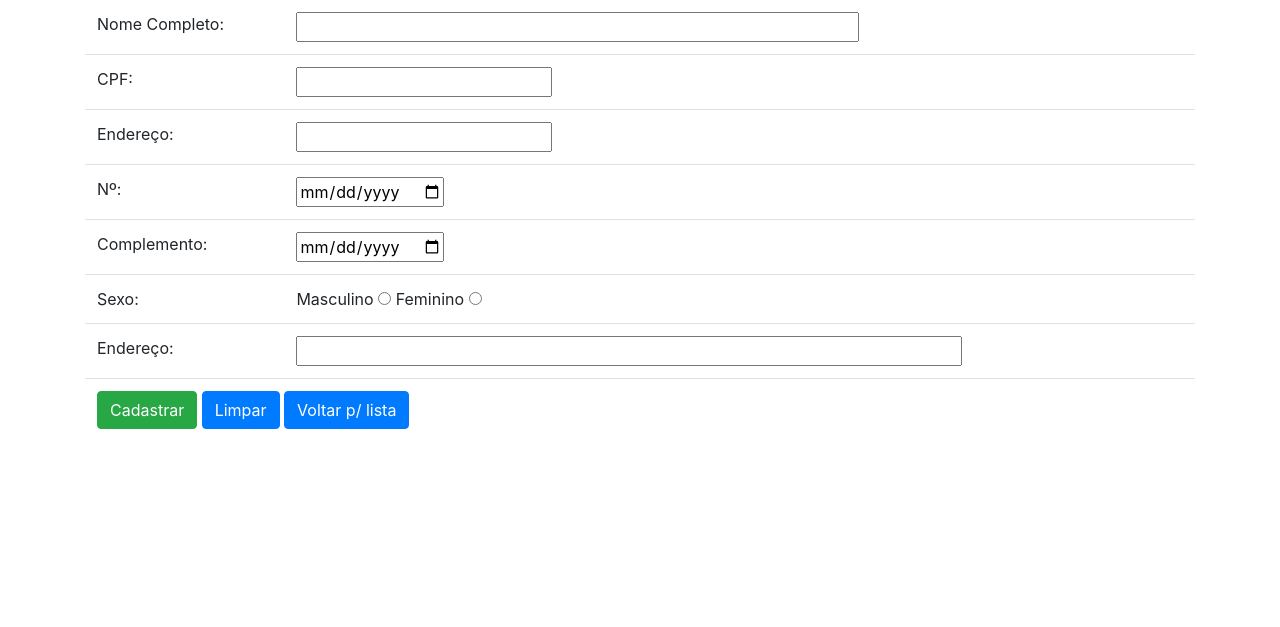
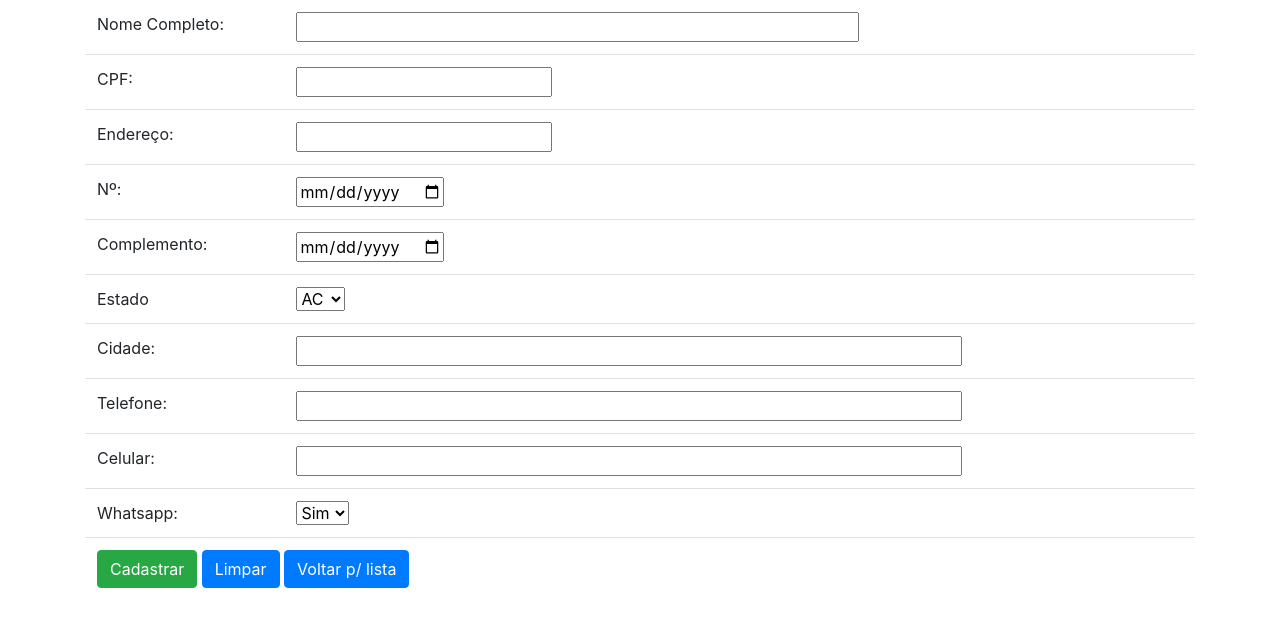
Before and after one commit to hncpedro95/CBJK, a PHP site: page /visao/formCadastrarCliente.php in a window 1280 px wide. Shown: the part 89-716 px from the top of the page. Run offline with PHP 8.4, Linux system fonts and the light colour scheme.

Commit message:
atualização do form, imcompleta 2...

```diff
--- a/visao/formCadastrarCliente.php
+++ b/visao/formCadastrarCliente.php
@@ -40,15 +40,60 @@
                         <td><input type="date" name="complemento"/></td>
                     </tr>
                     <tr>
-                        <td>Sexo:</td>
+                        <td>Estado</td>
                         <td>
-                            Masculino <input required="true" type="radio" name="sexo" value="M"/>
-                            Feminino <input  required="true" type="radio" name="sexo" value="F"/>
+                            <select name="estado">
+                                <option value="volvo">AC</option>
+                                <option value="saab">AL</option>
+                                <option value="opel">AP</option>
+                                <option value="audi">AM</option>
+                                <option value="volvo">BA</option>
+                                <option value="saab">CE</option>
+                                <option value="df">DF</option>
+                                <option value="audi">ES</option>
+                                <option value="go">GO</option>
+                                <option value="saab">MA</option>
+                                <option value="opel">MT</option>
+                                <option value="audi">MS</option>
+                                <option value="volvo">MG</option>
+                                <option value="saab">PA</option>
+                                <option value="opel">PB</option>
+                                <option value="audi">PR</option>
+                                <option value="volvo">PE</option>
+                                <option value="saab">PI</option>
+                                <option value="opel">RJ</option>
+                                <option value="audi">RN</option>
+                                <option value="volvo">RS</option>
+                                <option value="saab">RO</option>
+                                <option value="opel">RR</option>
+                                <option value="audi">SC</option>
+                                <option value="volvo">SP</option>
+                                <option value="saab">SE</option>
+                                <option value="opel">TO</option>
+
+                            </select>
                         </td>
                     </tr>
                     <tr>
-                        <td>Endereço:</td>
-                        <td><input type="text" size="60" name="endereco"/></td>
+                        <td>Cidade:</td>
+                        <td><input type="text" size="60" name="cidade"/></td>
+                    </tr>
+                    <tr>
+                        <td>Telefone:</td>
+                        <td><input type="text" size="60" name="telefone"/></td>
+                    </tr>
+                    <tr>
+                        <td>Celular:</td>
+                        <td><input type="text" size="60" name="celular"/></td>
+                    </tr>
+                    <tr>
+                        <td>Whatsapp:</td>
+                        <td>
+                            <select name="whatsapp">
+                                <option value="sim">Sim</option>
+                                <option value="nao">Não</option>
+                            </select>
+                        </td>
                     </tr>
                     <tr>
                         <td colspan="2">
```
